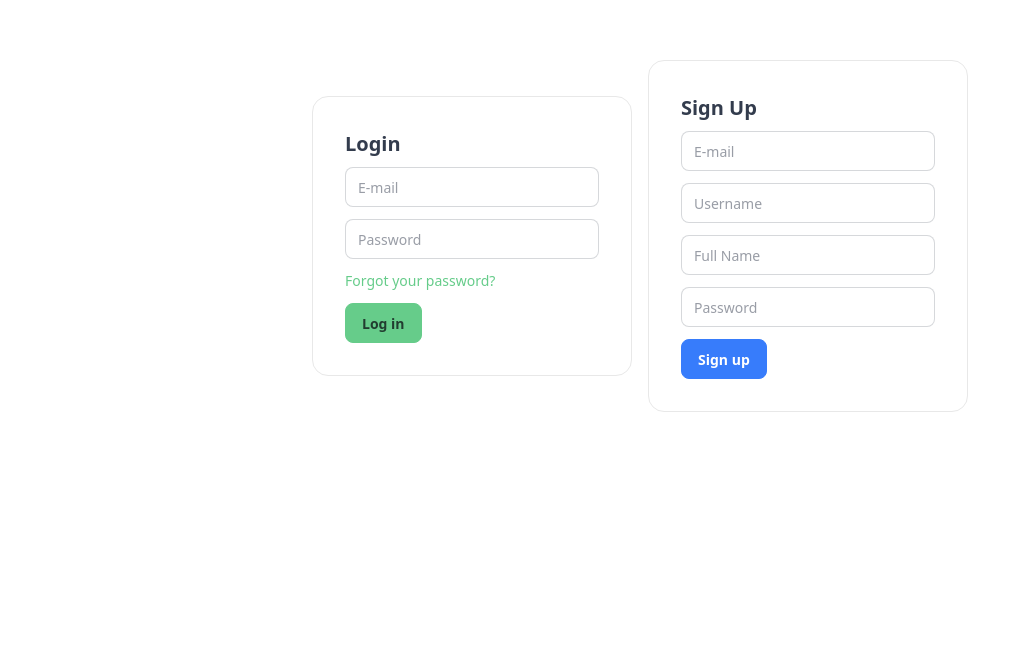
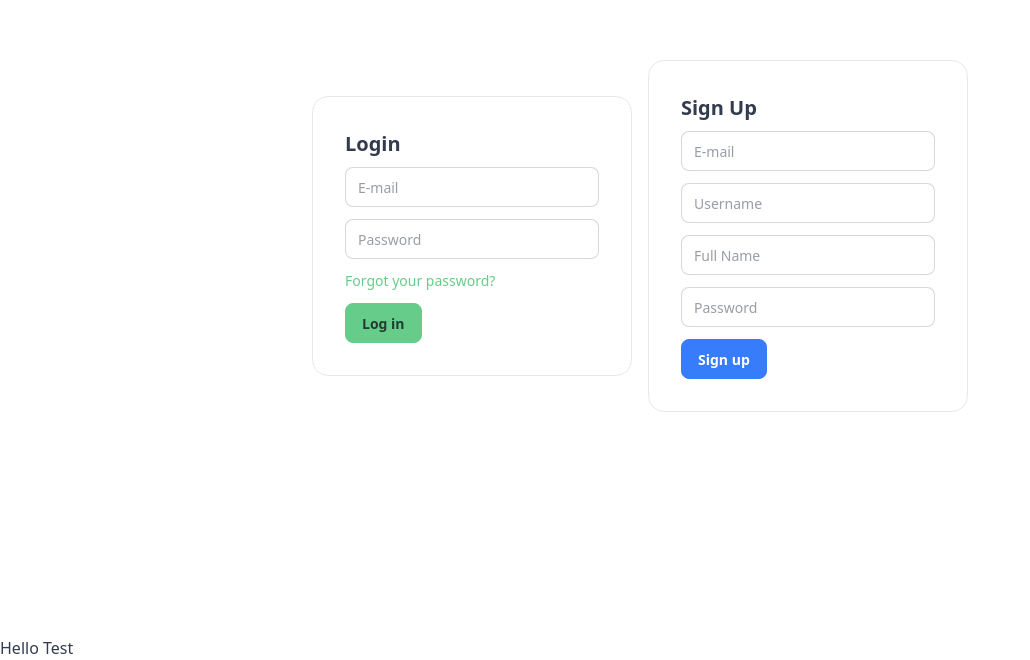
Before and after one commit to suryaat19/chat, a Next.js app: page /authentication in a window 1280 px wide. Shown: the part 164-824 px from the top of the page, without its empty margins (0-1030 px from the left). Before the commit the page ends 800 px from the top, so only its background shows below. Built offline with nearby package versions, Linux system fonts and the light colour scheme; no server answers.

Commit message:
test change

```diff
--- a/src/app/layout.tsx
+++ b/src/app/layout.tsx
@@ -28,6 +28,7 @@ export default function RootLayout({
         className={`${geistSans.variable} ${geistMono.variable} antialiased`}
       >
         {children}
+        <h1>Hello Test</h1>
       </body>
     </html>
   );
```
